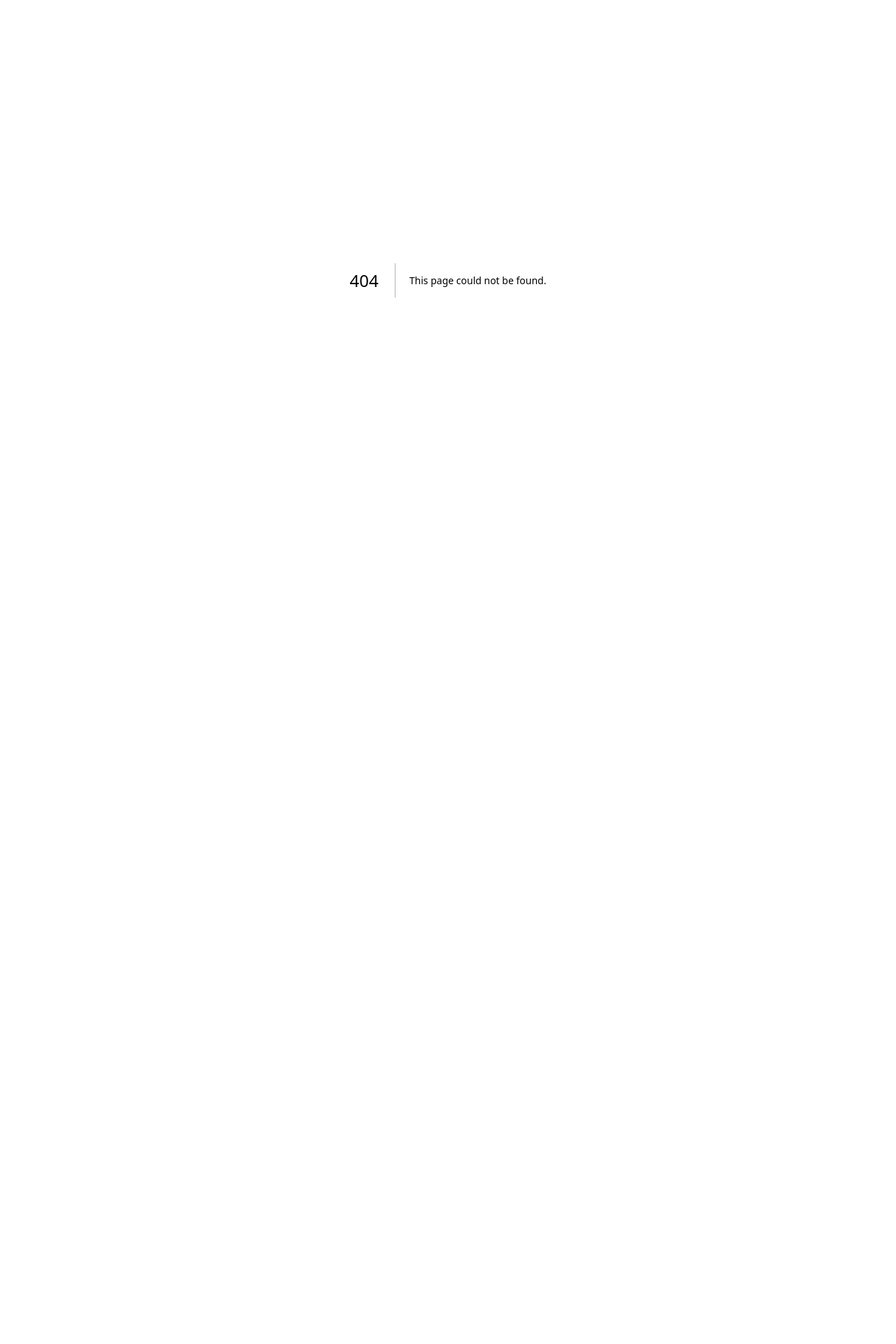
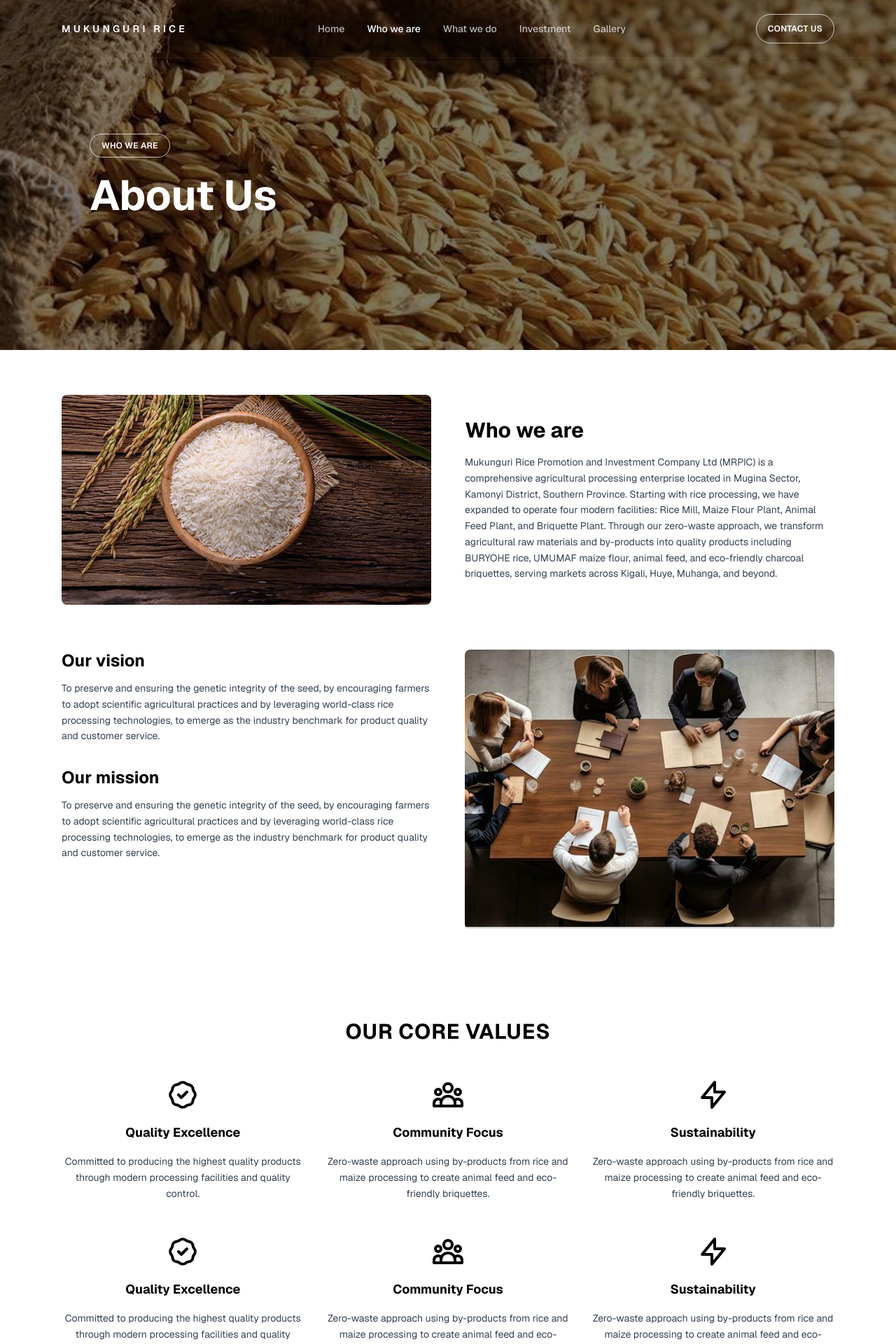
Before and after one commit to Norah-bj/MRPIC, a Next.js app: page /about in a window 1280 px wide. Before the commit this address had no page. Shown: the top 1920 px of the page at 70% size. Before the commit the page ends 800 px from the top, so only its background shows below. Built offline with nearby package versions, Linux system fonts and the light colour scheme.

Commit message:
who we are

```diff
--- /dev/null
+++ b/src/app/about/page.tsx
@@ -0,0 +1,13 @@
+import Hero from "@/components/about/Hero";
+import VisionSection from "@/components/about/VisionSection";
+import CoreValues from "@/components/about/CoreValues";
+
+export default function AboutPage() {
+  return (
+    <main className="bg-white">
+      <Hero />
+      <VisionSection />
+      <CoreValues />
+    </main>
+  );
+}
--- a/src/app/layout.tsx
+++ b/src/app/layout.tsx
@@ -2,6 +2,7 @@ import type { Metadata } from "next";
 import { Geist, Geist_Mono } from "next/font/google";
 import "./globals.css";
 import Navbar from "@/components/layout/Navbar";
+import Footer from "@/components/layout/Footer";
 
 const geistSans = Geist({
   variable: "--font-geist-sans",
@@ -31,6 +32,7 @@ export default function RootLayout({
       >
         <Navbar />
         {children}
+        <Footer />
       </body>
     </html>
   );
--- a/src/app/page.tsx
+++ b/src/app/page.tsx
@@ -3,7 +3,6 @@ import Stats from "@/components/home/Stats";
 import Offerings from "@/components/home/Offerings";
 import LeadersSection from "@/components/home/LeadersSection";
 import JoinOurTeam from "@/components/home/JoinOurTeam";
-import Footer from "@/components/layout/Footer";
 
 export default function Home() {
   return (
@@ -17,7 +16,6 @@ export default function Home() {
       <LeadersSection />
       <Offerings />
       <JoinOurTeam />
-      <Footer />
     </main>
   );
 }
--- /dev/null
+++ b/src/components/about/CoreValues.tsx
@@ -0,0 +1,67 @@
+export default function CoreValues() {
+  const values = [
+    {
+      title: "Quality Excellence",
+      description: "Committed to producing the highest quality products through modern processing facilities and quality control.",
+      icon: (
+        <svg className="h-12 w-12" fill="none" stroke="currentColor" viewBox="0 0 24 24">
+          <path strokeLinecap="round" strokeLinejoin="round" strokeWidth={2} d="M9 12l2 2 4-4M7.835 4.697a3.42 3.42 0 001.946-.806 3.42 3.42 0 014.438 0 3.42 3.42 0 001.946.806 3.42 3.42 0 013.138 3.138 3.42 3.42 0 00.806 1.946 3.42 3.42 0 010 4.438 3.42 3.42 0 00-.806 1.946 3.42 3.42 0 01-3.138 3.138 3.42 3.42 0 00-1.946.806 3.42 3.42 0 01-4.438 0 3.42 3.42 0 00-1.946-.806 3.42 3.42 0 01-3.138-3.138 3.42 3.42 0 00-.806-1.946 3.42 3.42 0 010-4.438 3.42 3.42 0 00.806-1.946 3.42 3.42 0 013.138-3.138z" />
+        </svg>
+      ),
+    },
+    {
+      title: "Community Focus",
+      description: "Zero-waste approach using by-products from rice and maize processing to create animal feed and eco-friendly briquettes.",
+      icon: (
+        <svg className="h-12 w-12" fill="none" stroke="currentColor" viewBox="0 0 24 24">
+          <path strokeLinecap="round" strokeLinejoin="round" strokeWidth={2} d="M17 20h5v-2a3 3 0 00-5.356-1.857M17 20H7m10 0v-2c0-.656-.126-1.283-.356-1.857M7 20H2v-2a3 3 0 015.356-1.857M7 20v-2c0-.656.126-1.283.356-1.857m0 0a5.002 5.002 0 019.288 0M15 7a3 3 0 11-6 0 3 3 0 016 0zm6 3a2 2 0 11-4 0 2 2 0 014 0zM7 10a2 2 0 11-4 0 2 2 0 014 0z" />
+        </svg>
+      ),
+    },
+    {
+      title: "Sustainability",
+      description: "Zero-waste approach using by-products from rice and maize processing to create animal feed and eco-friendly briquettes.",
+      icon: (
+        <svg className="h-12 w-12" fill="none" stroke="currentColor" viewBox="0 0 24 24">
+          <path strokeLinecap="round" strokeLinejoin="round" strokeWidth={2} d="M13 10V3L4 14h7v7l9-11h-7z" />
+        </svg>
+      ),
+    },
+  ];
+
+  return (
+    <section className="bg-white py-16">
+      <div className="container mx-auto max-w-6xl px-6">
+        <h2 className="mb-12 text-center text-3xl font-bold uppercase tracking-wide text-black">
+          OUR CORE VALUES
+        </h2>
+
+        {/* First Row */}
+        <div className="mb-12 grid grid-cols-1 gap-8 md:grid-cols-3">
+          {values.map((value, index) => (
+            <div key={`row1-${index}`} className="flex flex-col items-center space-y-4 text-center">
+              <div className="text-black">{value.icon}</div>
+              <h3 className="text-lg font-bold text-black">{value.title}</h3>
+              <p className="text-sm leading-relaxed text-gray-700">
+                {value.description}
+              </p>
+            </div>
+          ))}
+        </div>
+
+        {/* Second Row (duplicate) */}
+        <div className="grid grid-cols-1 gap-8 md:grid-cols-3">
+          {values.map((value, index) => (
+            <div key={`row2-${index}`} className="flex flex-col items-center space-y-4 text-center">
+              <div className="text-black">{value.icon}</div>
+              <h3 className="text-lg font-bold text-black">{value.title}</h3>
+              <p className="text-sm leading-relaxed text-gray-700">
+                {value.description}
+              </p>
+            </div>
+          ))}
+        </div>
+      </div>
+    </section>
+  );
+}
--- /dev/null
+++ b/src/components/about/Hero.tsx
@@ -0,0 +1,31 @@
+import Image from "next/image";
+
+export default function Hero() {
+  return (
+    <section className="relative h-[500px] w-full">
+      {/* Background Image */}
+      <Image
+        src="/About-bg.png"
+        alt="Rice grains background"
+        fill
+        className="object-cover"
+        priority
+      />
+
+      {/* Dark Overlay */}
+      <div className="absolute inset-0 bg-black/50" />
+
+      {/* Content */}
+      <div className="relative z-10 flex h-full flex-col items-start justify-center px-6 md:px-[10%]">
+        <div className="space-y-6">
+          <span className="inline-block rounded-full border border-white/70 px-4 py-2 text-xs font-semibold uppercase tracking-wide text-white">
+            Who we are
+          </span>
+          <h1 className="text-5xl font-bold text-white md:text-6xl">
+            About Us
+          </h1>
+        </div>
+      </div>
+    </section>
+  );
+}
--- /dev/null
+++ b/src/components/about/VisionSection.tsx
@@ -0,0 +1,53 @@
+import Image from "next/image";
+
+export default function VisionSection() {
+  return (
+    <section className="bg-white py-16">
+      <div className="container mx-auto max-w-6xl space-y-16 px-6">
+        {/* Who we are */}
+        <div className="grid grid-cols-1 gap-12 md:grid-cols-2">
+          <div className="relative h-[300px] overflow-hidden rounded-lg">
+            <Image
+              src="/down.jpg"
+              alt="Rice in bowl"
+              fill
+              className="object-cover"
+            />
+          </div>
+          <div className="flex flex-col justify-center space-y-4">
+            <h2 className="text-3xl font-bold text-black">Who we are</h2>
+            <p className="text-sm leading-relaxed text-gray-700">
+              Mukunguri Rice Promotion and Investment Company Ltd (MRPIC) is a comprehensive agricultural processing enterprise located in Mugina Sector, Kamonyi District, Southern Province. Starting with rice processing, we have expanded to operate four modern facilities: Rice Mill, Maize Flour Plant, Animal Feed Plant, and Briquette Plant. Through our zero-waste approach, we transform agricultural raw materials and by-products into quality products including BURYOHE rice, UMUMAF maize flour, animal feed, and eco-friendly charcoal briquettes, serving markets across Kigali, Huye, Muhanga, and beyond.
+            </p>
+          </div>
+        </div>
+
+        {/* Vision and Mission */}
+        <div className="grid grid-cols-1 gap-12 md:grid-cols-2">
+          <div className="space-y-8">
+            <div className="space-y-3">
+              <h3 className="text-2xl font-bold text-black">Our vision</h3>
+              <p className="text-sm leading-relaxed text-gray-700">
+                To preserve and ensuring the genetic integrity of the seed, by encouraging farmers to adopt scientific agricultural practices and by leveraging world-class rice processing technologies, to emerge as the industry benchmark for product quality and customer service.
+              </p>
+            </div>
+            <div className="space-y-3">
+              <h3 className="text-2xl font-bold text-black">Our mission</h3>
+              <p className="text-sm leading-relaxed text-gray-700">
+                To preserve and ensuring the genetic integrity of the seed, by encouraging farmers to adopt scientific agricultural practices and by leveraging world-class rice processing technologies, to emerge as the industry benchmark for product quality and customer service.
+              </p>
+            </div>
+          </div>
+          <div className="relative h-[400px] overflow-hidden rounded-lg">
+            <Image
+              src="/LeaderSection-bg.png"
+              alt="Team meeting"
+              fill
+              className="object-cover"
+            />
+          </div>
+        </div>
+      </div>
+    </section>
+  );
+}
```
Also changed, not shown: src/app/site/about/page.tsx (deleted), src/components/home/VisionSection.tsx (deleted).
